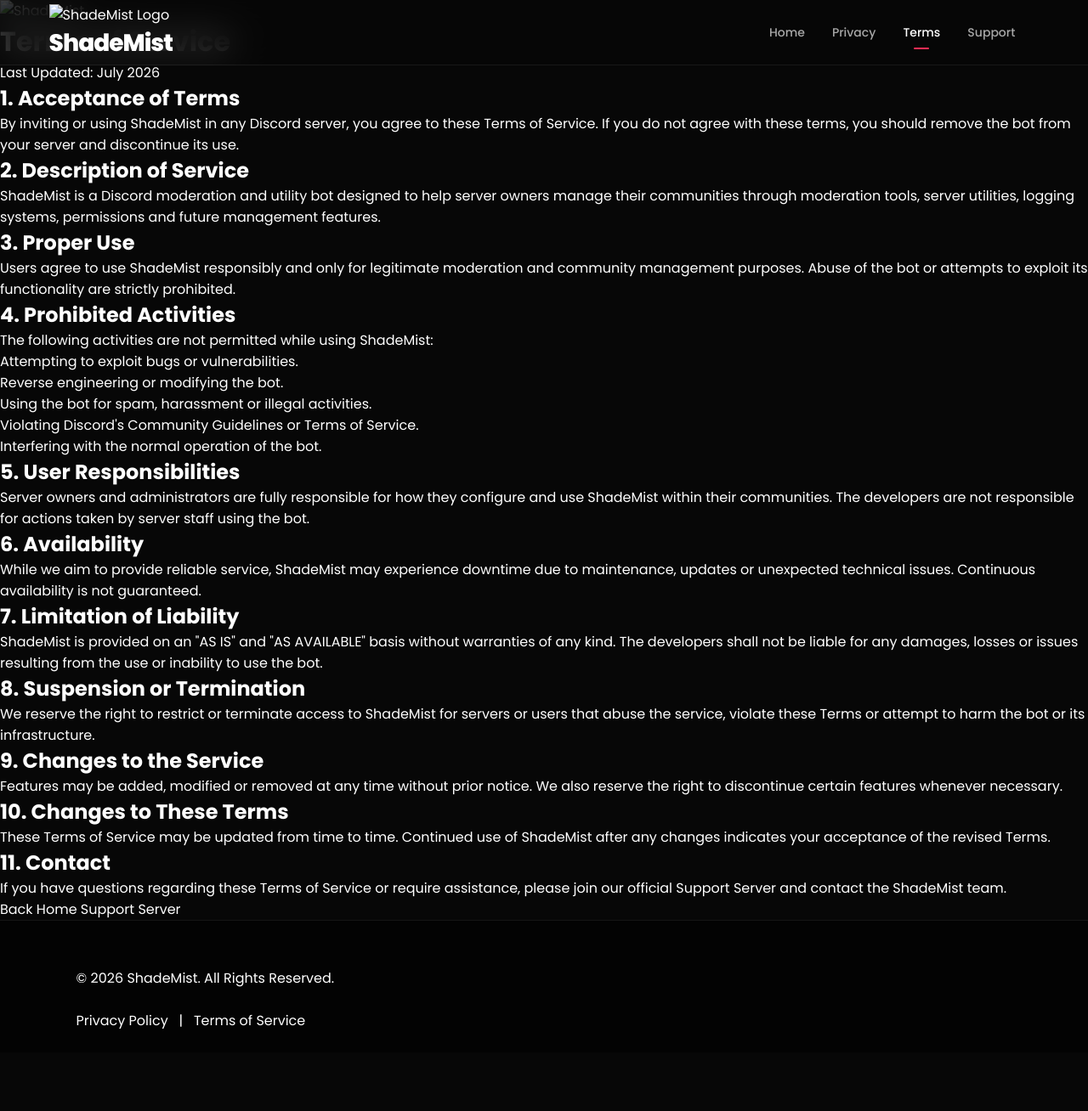
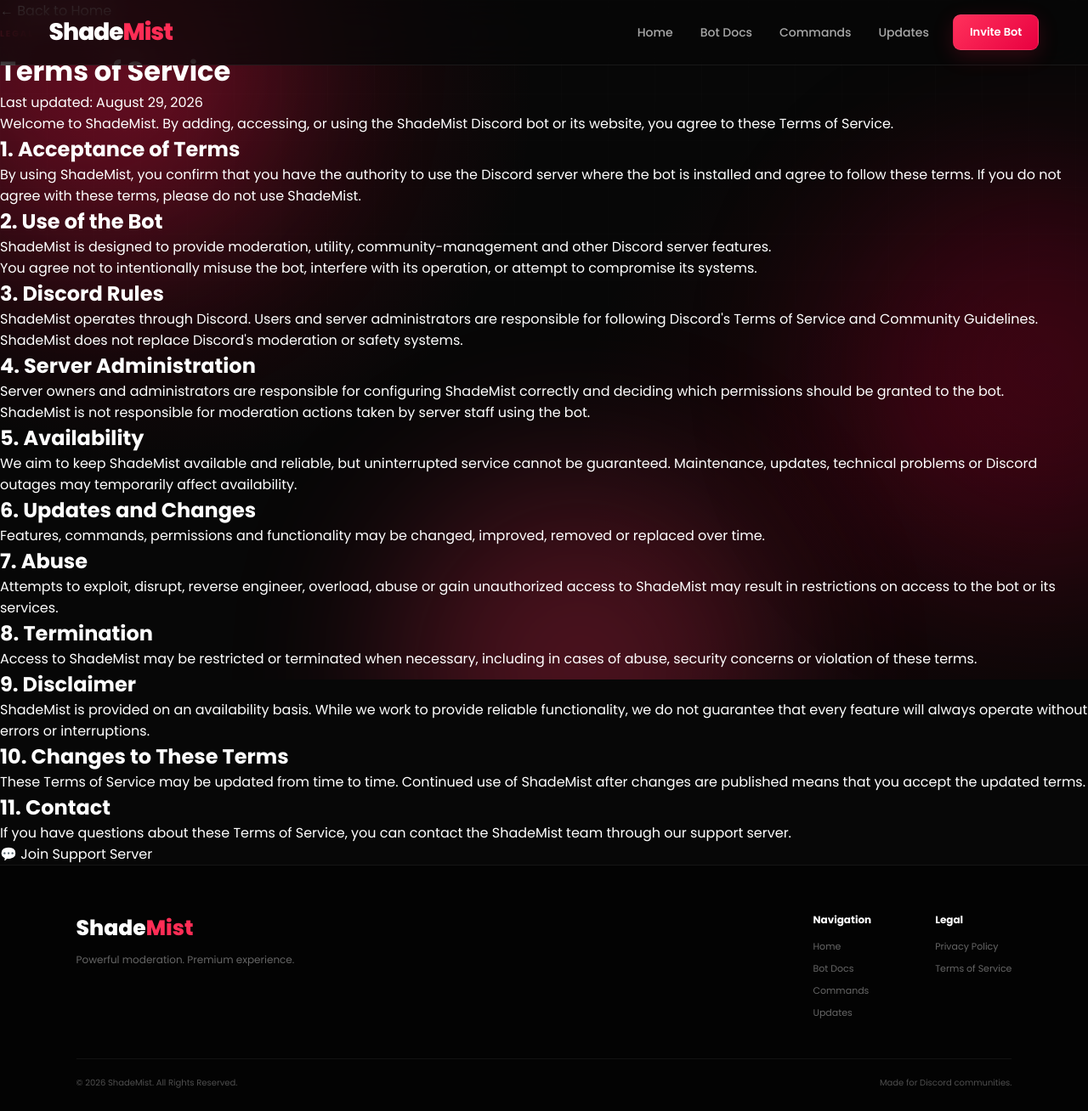
Before and after one commit to monarchxyspider/Shademist-docs, a plain HTML site: page terms.html in a window 1280 px wide. Shown: the whole page at 85% size. Before the commit the page ends 1239 px from the top, so only its background shows below. Drawn offline with Linux system fonts and the light colour scheme.

Commit message:
Update terms.html

```diff
--- a/terms.html
+++ b/terms.html
@@ -4,9 +4,17 @@
 <head>
 
     <meta charset="UTF-8">
-    <meta name="viewport" content="width=device-width, initial-scale=1.0">
+    <meta
+        name="viewport"
+        content="width=device-width, initial-scale=1.0"
+    >
 
-    <title>Terms of Service | ShadeMist</title>
+    <meta
+        name="description"
+        content="ShadeMist Terms of Service"
+    >
+
+    <title>ShadeMist | Terms of Service</title>
 
     <link rel="stylesheet" href="style.css">
 
@@ -18,34 +26,39 @@
         rel="stylesheet"
     >
 
-    <!-- Bot Logo -->
-    <link rel="icon" href="YOUR_BOT_LOGO_URL_HERE">
+    <link
+        rel="icon"
+        href="https://cdn.discordapp.com/embed/avatars/0.png"
+    >
 
 </head>
 
+
 <body>
 
-    <!-- ============================= -->
+
+<!-- BACKGROUND -->
+
+<div class="animated-bg">
+
+    <span class="blob blob-one"></span>
+    <span class="blob blob-two"></span>
+    <span class="blob blob-three"></span>
+
+</div>
+
+
+
 <!-- HEADER -->
-    <!-- ============================= -->
 
 <header>
 
     <nav class="navbar">
 
-            <div class="brand">
+        <a href="index.html" class="logo">
+            Shade<span>Mist</span>
+        </a>
 
-                <img
-                    src="YOUR_BOT_LOGO_URL_HERE"
-                    alt="ShadeMist Logo"
-                    class="brand-logo"
-                >
-
-                <h2 class="logo">
-                    ShadeMist
-                </h2>
-
-            </div>
 
         <div class="nav-links">
 
@@ -53,20 +66,28 @@
                 Home
             </a>
 
-                <a href="privacy.html">
-                    Privacy
+            <a href="docs.html">
+                Bot Docs
             </a>
 
-                <a href="terms.html" class="active">
-                    Terms
+            <a href="commands.html">
+                Commands
             </a>
 
+            <a href="updates.html">
+                Updates
+            </a>
+
+        </div>
+
+
+        <div class="nav-right">
+
             <a
-                    href="https://discord.gg/54vJcse3"
-                    target="_blank"
-                    rel="noopener noreferrer"
+                href="https://discord.com/oauth2/authorize?client_id=1481550443149529270&permissions=8&integration_type=0&scope=bot+applications.commands"
+                class="nav-invite"
             >
-                    Support
+                Invite Bot
             </a>
 
         </div>
@@ -76,308 +97,308 @@
 </header>
 
 
-    <!-- ============================= -->
+
+<!-- ================================================= -->
 <!-- TERMS -->
-    <!-- ============================= -->
+<!-- ================================================= -->
 
 <main class="legal-page">
 
-        <div class="legal-container">
 
-            <div class="legal-header">
+    <div class="legal-content">
 
-                <img
-                    src="YOUR_BOT_LOGO_URL_HERE"
-                    alt="ShadeMist"
-                    class="legal-logo"
+
+        <!-- BACK BUTTON -->
+
+        <a
+            href="index.html"
+            class="legal-back"
         >
+            ← Back to Home
+        </a>
+
+
+
+        <div class="legal-heading">
+
+            <span class="section-label">
+                LEGAL
+            </span>
 
             <h1>
                 Terms of Service
             </h1>
 
             <p class="last-updated">
-                    Last Updated: July 2026
+                Last updated: August 29, 2026
             </p>
 
         </div>
 
 
-            <!-- 1 -->
 
-            <section class="legal-section">
+        <p>
+            Welcome to ShadeMist. By adding, accessing, or using
+            the ShadeMist Discord bot or its website, you agree
+            to these Terms of Service.
+        </p>
+
+
 
         <h2>
             1. Acceptance of Terms
         </h2>
 
         <p>
-                    By inviting or using ShadeMist in any Discord server,
-                    you agree to these Terms of Service. If you do not agree
-                    with these terms, you should remove the bot from your
-                    server and discontinue its use.
+            By using ShadeMist, you confirm that you have the
+            authority to use the Discord server where the bot
+            is installed and agree to follow these terms.
+            If you do not agree with these terms, please do not
+            use ShadeMist.
         </p>
 
-            </section>
 
 
-            <!-- 2 -->
-
-            <section class="legal-section">
-
         <h2>
-                    2. Description of Service
+            2. Use of the Bot
         </h2>
 
         <p>
-                    ShadeMist is a Discord moderation and utility bot
-                    designed to help server owners manage their communities
-                    through moderation tools, server utilities, logging
-                    systems, permissions and future management features.
+            ShadeMist is designed to provide moderation,
+            utility, community-management and other Discord
+            server features.
         </p>
 
-            </section>
+        <p>
+            You agree not to intentionally misuse the bot,
+            interfere with its operation, or attempt to
+            compromise its systems.
+        </p>
 
 
-            <!-- 3 -->
-
-            <section class="legal-section">
 
         <h2>
-                    3. Proper Use
+            3. Discord Rules
         </h2>
 
         <p>
-                    Users agree to use ShadeMist responsibly and only for
-                    legitimate moderation and community management purposes.
-                    Abuse of the bot or attempts to exploit its functionality
-                    are strictly prohibited.
+            ShadeMist operates through Discord. Users and server
+            administrators are responsible for following
+            Discord's Terms of Service and Community Guidelines.
         </p>
 
-            </section>
+        <p>
+            ShadeMist does not replace Discord's moderation or
+            safety systems.
+        </p>
 
 
-            <!-- 4 -->
-
-            <section class="legal-section">
 
         <h2>
-                    4. Prohibited Activities
+            4. Server Administration
         </h2>
 
         <p>
-                    The following activities are not permitted while using
-                    ShadeMist:
+            Server owners and administrators are responsible for
+            configuring ShadeMist correctly and deciding which
+            permissions should be granted to the bot.
         </p>
 
-                <ul>
-
-                    <li>
-                        Attempting to exploit bugs or vulnerabilities.
-                    </li>
-
-                    <li>
-                        Reverse engineering or modifying the bot.
-                    </li>
-
-                    <li>
-                        Using the bot for spam, harassment or illegal
-                        activities.
-                    </li>
-
-                    <li>
-                        Violating Discord's Community Guidelines or
-                        Terms of Service.
-                    </li>
-
-                    <li>
-                        Interfering with the normal operation of the bot.
-                    </li>
-
-                </ul>
-
-            </section>
+        <p>
+            ShadeMist is not responsible for moderation actions
+            taken by server staff using the bot.
+        </p>
 
 
-            <!-- 5 -->
-
-            <section class="legal-section">
 
         <h2>
-                    5. User Responsibilities
+            5. Availability
         </h2>
 
         <p>
-                    Server owners and administrators are fully responsible
-                    for how they configure and use ShadeMist within their
-                    communities. The developers are not responsible for
-                    actions taken by server staff using the bot.
+            We aim to keep ShadeMist available and reliable,
+            but uninterrupted service cannot be guaranteed.
+            Maintenance, updates, technical problems or Discord
+            outages may temporarily affect availability.
         </p>
 
-            </section>
 
 
-            <!-- 6 -->
-
-            <section class="legal-section">
-
         <h2>
-                    6. Availability
+            6. Updates and Changes
         </h2>
 
         <p>
-                    While we aim to provide reliable service, ShadeMist may
-                    experience downtime due to maintenance, updates or
-                    unexpected technical issues. Continuous availability
-                    is not guaranteed.
+            Features, commands, permissions and functionality
+            may be changed, improved, removed or replaced over
+            time.
         </p>
 
-            </section>
 
 
-            <!-- 7 -->
-
-            <section class="legal-section">
-
         <h2>
-                    7. Limitation of Liability
+            7. Abuse
         </h2>
 
         <p>
-                    ShadeMist is provided on an "AS IS" and "AS AVAILABLE"
-                    basis without warranties of any kind. The developers
-                    shall not be liable for any damages, losses or issues
-                    resulting from the use or inability to use the bot.
+            Attempts to exploit, disrupt, reverse engineer,
+            overload, abuse or gain unauthorized access to
+            ShadeMist may result in restrictions on access
+            to the bot or its services.
         </p>
 
-            </section>
 
 
-            <!-- 8 -->
-
-            <section class="legal-section">
-
         <h2>
-                    8. Suspension or Termination
+            8. Termination
         </h2>
 
         <p>
-                    We reserve the right to restrict or terminate access
-                    to ShadeMist for servers or users that abuse the service,
-                    violate these Terms or attempt to harm the bot or its
-                    infrastructure.
+            Access to ShadeMist may be restricted or terminated
+            when necessary, including in cases of abuse,
+            security concerns or violation of these terms.
         </p>
 
-            </section>
 
 
-            <!-- 9 -->
-
-            <section class="legal-section">
-
         <h2>
-                    9. Changes to the Service
+            9. Disclaimer
         </h2>
 
         <p>
-                    Features may be added, modified or removed at any time
-                    without prior notice. We also reserve the right to
-                    discontinue certain features whenever necessary.
+            ShadeMist is provided on an availability basis.
+            While we work to provide reliable functionality,
+            we do not guarantee that every feature will always
+            operate without errors or interruptions.
         </p>
 
-            </section>
 
-
-            <!-- 10 -->
-
-            <section class="legal-section">
 
         <h2>
             10. Changes to These Terms
         </h2>
 
         <p>
-                    These Terms of Service may be updated from time to time.
-                    Continued use of ShadeMist after any changes indicates
-                    your acceptance of the revised Terms.
+            These Terms of Service may be updated from time to
+            time. Continued use of ShadeMist after changes are
+            published means that you accept the updated terms.
         </p>
 
-            </section>
 
-
-            <!-- 11 -->
-
-            <section class="legal-section">
 
         <h2>
             11. Contact
         </h2>
 
         <p>
-                    If you have questions regarding these Terms of Service
-                    or require assistance, please join our official Support
-                    Server and contact the ShadeMist team.
+            If you have questions about these Terms of Service,
+            you can contact the ShadeMist team through our
+            support server.
         </p>
 
-            </section>
 
-
-            <!-- ============================= -->
-            <!-- BUTTONS -->
-            <!-- ============================= -->
-
-            <div class="buttons">
+        <div class="legal-actions">
 
             <a
-                    class="btn red"
-                    href="index.html"
-                >
-                    Back Home
-                </a>
-
-                <a
-                    class="btn dark"
                 href="https://discord.gg/54vJcse3"
                 target="_blank"
                 rel="noopener noreferrer"
+                class="legal-support"
             >
-                    Support Server
+                💬 Join Support Server
+            </a>
+
+        </div>
+
+
+    </div>
+
+</main>
+
+
+
+<!-- FOOTER -->
+
+<footer>
+
+    <div class="footer-content">
+
+        <div class="footer-brand">
+
+            <div class="footer-logo">
+                Shade<span>Mist</span>
+            </div>
+
+            <p>
+                Powerful moderation.
+                Premium experience.
+            </p>
+
+        </div>
+
+
+        <div class="footer-links">
+
+            <div>
+
+                <h4>
+                    Navigation
+                </h4>
+
+                <a href="index.html">
+                    Home
+                </a>
+
+                <a href="docs.html">
+                    Bot Docs
+                </a>
+
+                <a href="commands.html">
+                    Commands
+                </a>
+
+                <a href="updates.html">
+                    Updates
+                </a>
+
+            </div>
+
+
+            <div>
+
+                <h4>
+                    Legal
+                </h4>
+
+                <a href="privacy.html">
+                    Privacy Policy
+                </a>
+
+                <a href="terms.html">
+                    Terms of Service
                 </a>
 
             </div>
 
         </div>
 
-    </main>
+    </div>
 
 
-    <!-- ============================= -->
-    <!-- FOOTER -->
-    <!-- ============================= -->
-
-    <footer>
+    <div class="footer-bottom">
 
         <p>
             © 2026 ShadeMist. All Rights Reserved.
         </p>
 
-        <br>
-
         <p>
-
-            <a href="privacy.html">
-                Privacy Policy
-            </a>
-
-            &nbsp; | &nbsp;
-
-            <a href="terms.html">
-                Terms of Service
-            </a>
-
+            Made for Discord communities.
         </p>
 
+    </div>
+
 </footer>
+
 
 </body>
 
```
Lines whose indentation alone changed are shown as unchanged.
